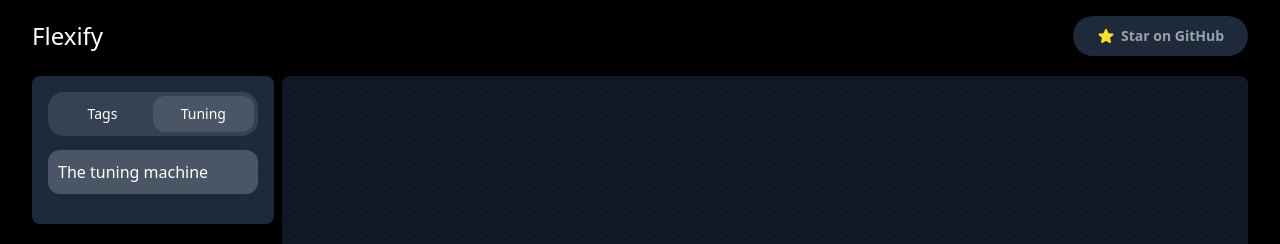
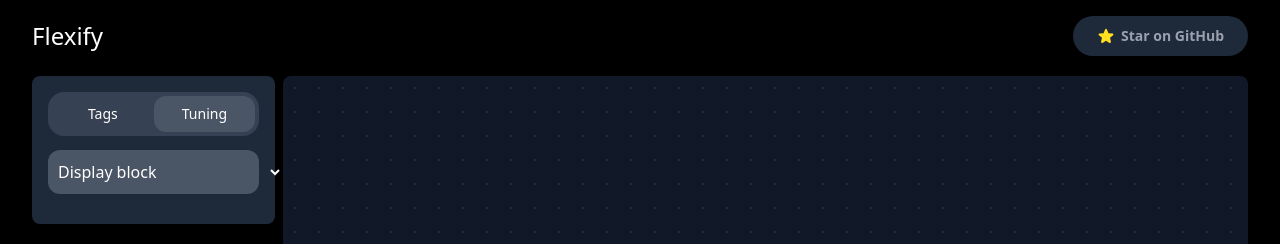
Before and after one commit to abdumalik-developer/flexify, a Vue app: page / in a window 1280 px wide. Both pictures are taken after a click on the element "Tuning". Shown: the top 244 px of the page. Built offline with nearby package versions, Linux system fonts and the light colour scheme.

Commit message:
Tuning part, first steps

```diff
--- a/src/components/TheTuningMachine.vue
+++ b/src/components/TheTuningMachine.vue
@@ -1,6 +1,42 @@
-<script></script>
+<script setup>
+import { highlightedComponent } from '@/stores/TuningStore';
+import { ref, watch } from 'vue';
+
+    const display = ref('block');
+
+    watch(display, function( newValue ){
+        highlightedComponent.value.exposed.styleClasses[newValue] = true;
+    });
+</script>
 <template>
     <div class="my-3.5 flex flex-col gap-2 bg-gray-600 p-2.5 rounded-xl text-white cursor-grab">
-         The tuning machine
+        <div class="flex justify-between">
+            <span>Display</span>
+            <select class="outline-0" v-model="display">
+                <option value="block" class="bg-gray-600">block</option>
+                <option value="inline" class="bg-gray-600">inline</option>
+                <option value="inline-block" class="bg-gray-600">inline-block</option>
+                <option value="flow-root" class="bg-gray-600">flow-root</option>
+                <option value="flex" class="bg-gray-600">flex</option>
+                <option value="inline-flex" class="bg-gray-600">inline-flex</option>
+                <option value="grid" class="bg-gray-600">grid</option>
+                <option value="inline-grid" class="bg-gray-600">inline-grid</option>
+                <option value="contents" class="bg-gray-600">contents</option>
+                <option value="table" class="bg-gray-600">table</option>
+                <option value="inline-table" class="bg-gray-600">inline-table</option>
+                <option value="table-caption" class="bg-gray-600">table-caption</option>
+                <option value="table-cell" class="bg-gray-600">table-cell</option>
+                <option value="table-column" class="bg-gray-600">table-column</option>
+                <option value="table-column-group" class="bg-gray-600">table-column-group</option>
+                <option value="table-footer-group" class="bg-gray-600">table-footer-group</option>
+                <option value="table-header-group" class="bg-gray-600">table-header-group</option>
+                <option value="table-row-group" class="bg-gray-600">table-row-group</option>
+                <option value="table-row" class="bg-gray-600">table-row</option>
+                <option value="list-item" class="bg-gray-600">list-item</option>
+                <option value="hidden" class="bg-gray-600">hidden</option>
+                <option value="sr-only" class="bg-gray-600">sr-only</option>
+                <option value="not-sr-only" class="bg-gray-600">not-sr-only</option>
+            </select>
+        </div>
     </div>
 </template>
--- a/src/components/tags/Div.vue
+++ b/src/components/tags/Div.vue
@@ -1,7 +1,8 @@
 <script setup>
 import useDrop from "@/composables/useDrop.js";
-import { getCurrentInstance } from "vue";
+import { getCurrentInstance, reactive, defineExpose, computed } from "vue";
 import { highlightedComponent, setHightlighComponent } from "@/stores/TuningStore.js";
+import { ComputerDesktopIcon } from "@heroicons/vue/24/solid";
 
 const {components, drop} = useDrop();
 
@@ -23,15 +24,22 @@ function toggleHighlight()
 
 
 
+const styleClasses = reactive({
+    'min-h-20 border border-amber-400 border-dotted p-2 cursor-pointer': true,
+    'bg-black/20': computed(()=> highlightedComponent.value !== instance),
+    'shadow-xl bg-amber-300/15': computed(()=> highlightedComponent.value === instance)
+});
+
+defineExpose({
+    styleClasses
+});
+
+
 
 </script>
 <template>
     <div
-        :class="{
-            'min-h-20 border border-amber-400 border-dotted p-2 cursor-pointer': true,
-            'bg-black/20': highlightedComponent !== instance,
-            'shadow-xl bg-amber-300/15': highlightedComponent === instance,
-        }"
+        :class="styleClasses"
         @drop.stop="drop"
         @dragover.prevent
         @click.stop="toggleHighlight"
```
